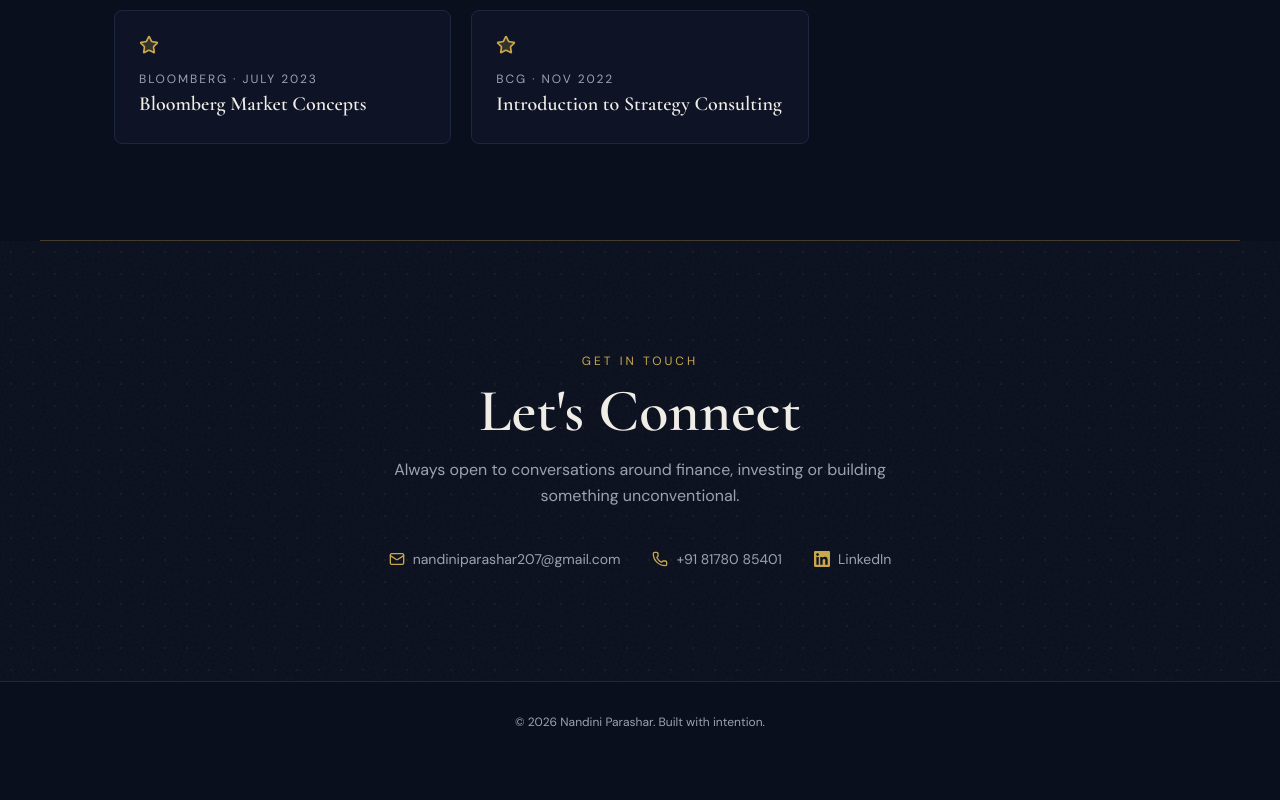
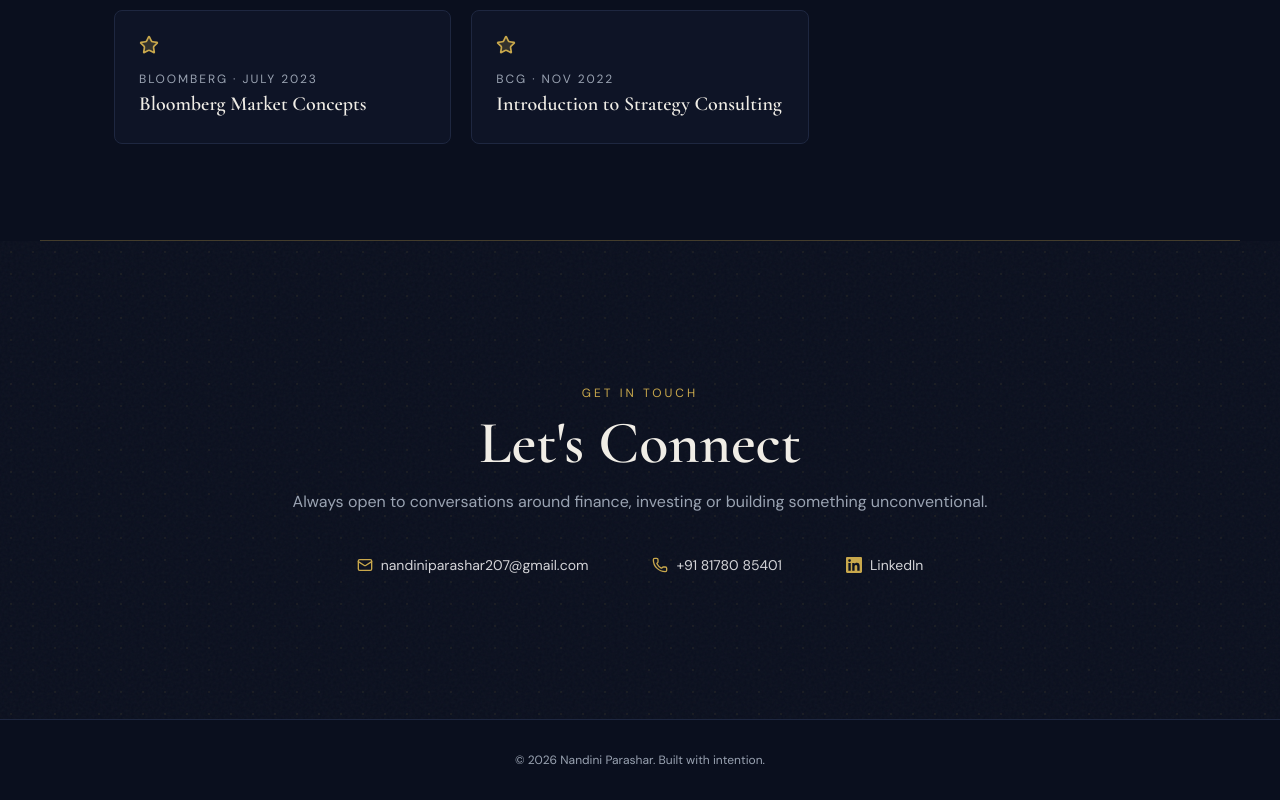
Before and after one commit to nandiniparasharr/portfolio, a Next.js app: page / in a window 1280 px wide. Shown: the part 4052-4852 px from the top of the page. Before the commit the page ends 4814 px from the top, so only its background shows below. Built offline with nearby package versions, Linux system fonts and the light colour scheme.

Commit message:
Update contact.tsx

```diff
--- a/components/contact.tsx
+++ b/components/contact.tsx
@@ -41,21 +41,21 @@ export function Contact() {
   return (
     <section
       id="contact"
-      className="grain relative overflow-hidden py-28 text-center"
+      className="grain relative overflow-hidden py-36 text-center"
     >
       <div className="gold-dots absolute inset-0 z-0 opacity-40" aria-hidden="true" />
-      <Reveal className="relative z-10 mx-auto max-w-[1100px] px-6">
+      <Reveal className="relative z-10 mx-auto max-w-[1400px] px-6">
         <p className="mb-3 text-xs uppercase tracking-[0.25em] text-gold">
           Get in touch
         </p>
         <h2 className="text-balance text-5xl font-semibold text-foreground sm:text-6xl">
           Let&apos;s Connect
         </h2>
-        <p className="mx-auto mt-4 max-w-xl text-pretty leading-relaxed text-muted-foreground">
+        <p className="mx-auto mt-4 max-w-3xl text-pretty leading-relaxed text-muted-foreground">
           Always open to conversations around finance, investing or building something unconventional.
         </p>
 
-        <div className="mt-10 flex flex-col items-center justify-center gap-4 sm:flex-row sm:gap-8">
+        <div className="mt-10 flex flex-col items-center justify-center gap-8 sm:flex-row sm:gap-16">
           {contacts.map((item) => {
             const Icon = item.icon
             const isExternal = item.href.startsWith('http')
@@ -66,7 +66,7 @@ export function Contact() {
                 {...(isExternal
                   ? { target: '_blank', rel: 'noreferrer' }
                   : {})}
-                className="gold-link inline-flex items-center gap-2 text-sm text-muted-foreground transition-colors hover:text-foreground"
+                className="gold-link inline-flex items-center gap-2 text-sm text-zinc-300 transition-colors hover:text-foreground"
               >
                 <Icon className="h-4 w-4 text-gold" aria-hidden="true" />
                 {item.label}
```
